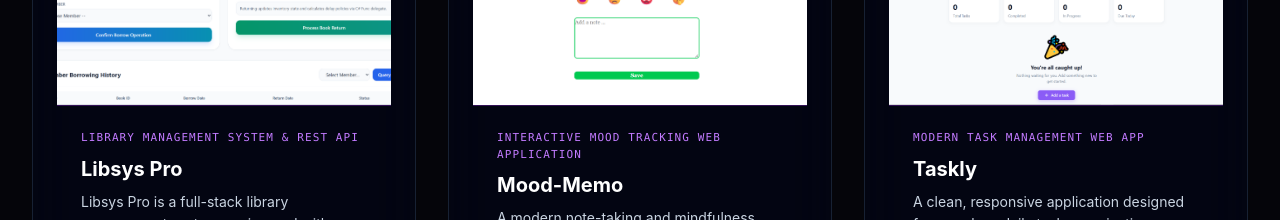
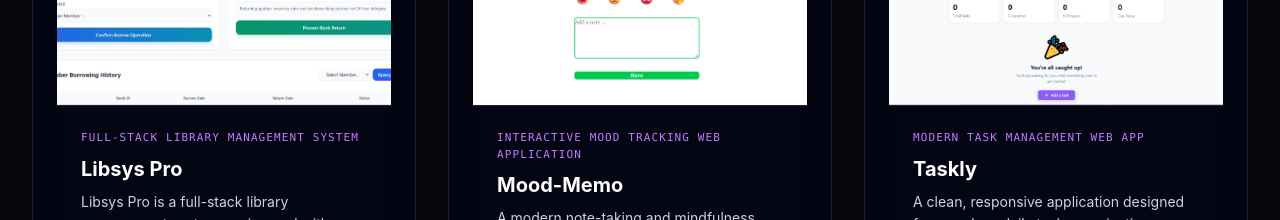
Before and after one commit to FatmaTahir/Portfolio, a React (Vite) app: page / in a window 1280 px wide. Shown: the part 3440-3660 px from the top of the page. Built offline with nearby package versions, Linux system fonts and the light colour scheme.

Commit message:
Update subtitle for Libsys Pro project

```diff
--- a/src/data/portfolioData.js
+++ b/src/data/portfolioData.js
@@ -111,7 +111,7 @@ export const PORTFOLIO_DATA = {
         {
       id: "libsys-pro",
       title: "Libsys Pro",
-      subtitle: "Library Management System & REST API",
+      subtitle: "Full-Stack Library Management System ",
       description: "Libsys Pro is a full-stack library management system engineered with ASP.NET Core Clean Architecture and modern React. The application provides complete book inventory tracking, member registration, and borrowing transaction workflows, deployed using Docker containers on Railway and Vercel.",
       image: "/projects/libsys.png",
       tags: ["React", "Tailwind CSS", ".NET 8 Web API", "Clean Architecture", "Docker", "Railway", "Vercel"],
```
